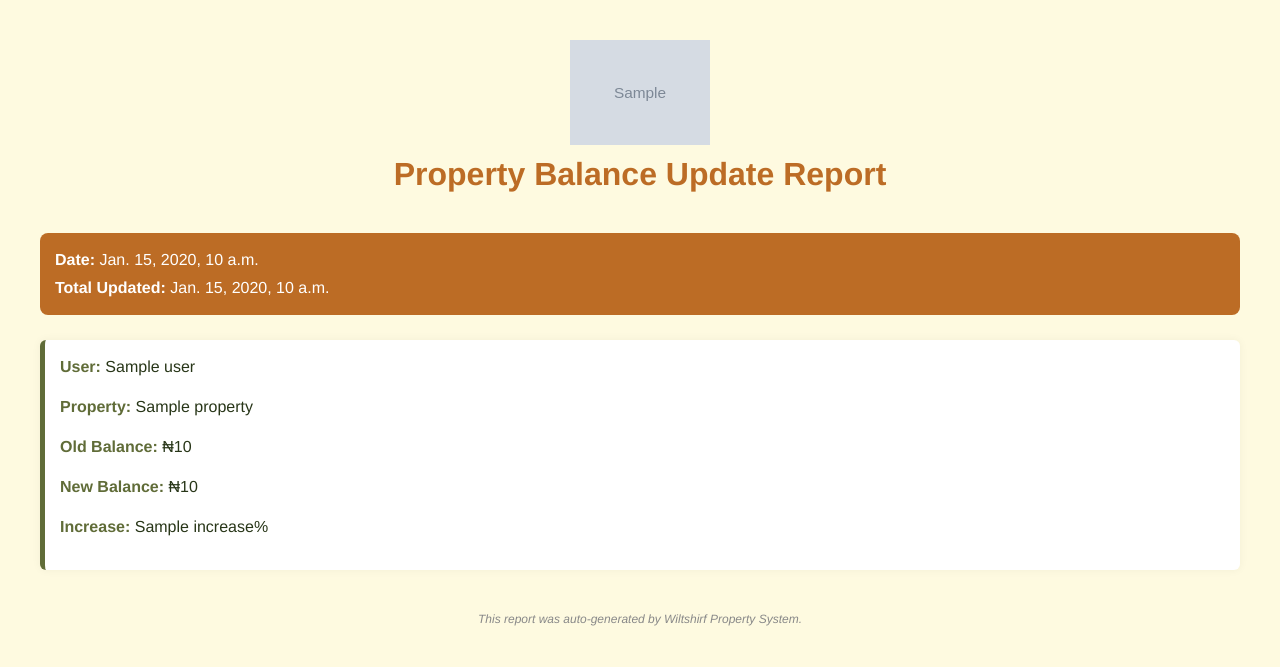
After one commit to TheTechApostle/wiltshirf, a Django app: template myapp/templates/Dashboard/balance_report_template.html in a window 1280 px wide. The commit adds this page. Shown: the top 667 px of the page. Run offline with Django 5.2, Linux system fonts and the light colour scheme; the template is opened without the code that fills it: most values are stand-ins (such as "Sample title", 1, 10 or a date in 2020); grey boxes marked "Sample" are stand-in pictures.

Commit message:
New Update of Wiltshirf

```diff
--- a/myapp/task.py
+++ b/myapp/task.py
@@ -26,3 +26,6 @@ def update_balances():
 
             product.to_balance = float(round(new_balance, 2))
             product.save()
+            updated_count += 1
+
+    return f"{updated_count} products updated"
--- /dev/null
+++ b/myapp/templates/Dashboard/balance_report_template.html
@@ -0,0 +1,77 @@
+<!DOCTYPE html>
+<html lang="en">
+<head>
+    <meta charset="UTF-8">
+    <title>Property Balance Update Report</title>
+    <link href="https://cdn.jsdelivr.net/npm/bootstrap@5.3.0/dist/css/bootstrap.min.css" rel="stylesheet">
+    <style>
+        body {
+            font-family: 'Helvetica', sans-serif;
+            background-color: #fefae0;
+            color: #283618;
+            padding: 40px;
+        }
+        .header {
+            text-align: center;
+            margin-bottom: 40px;
+        }
+        .header img {
+            max-width: 140px;
+            margin-bottom: 10px;
+        }
+        .header h2 {
+            color: #bc6c25;
+            font-weight: 700;
+        }
+        .report-info {
+            background-color: #bc6c25;
+            color: white;
+            padding: 15px;
+            border-radius: 8px;
+            margin-bottom: 25px;
+        }
+        .entry {
+            background-color: #ffffff;
+            border-left: 5px solid #606c38;
+            padding: 15px;
+            margin-bottom: 15px;
+            border-radius: 6px;
+            box-shadow: 0 0 10px rgba(0,0,0,0.05);
+        }
+        .entry strong {
+            color: #606c38;
+        }
+        .footer {
+            margin-top: 40px;
+            text-align: center;
+            font-size: 12px;
+            color: #888;
+        }
+    </style>
+</head>
+<body>
+    <div class="header">
+        <img src="{{ logo_url }}" alt="Company Logo">
+        <h2>Property Balance Update Report</h2>
+    </div>
+
+    <div class="report-info">
+        <p class="mb-1"><strong>Date:</strong> {{ date }}</p>
+        <p class="mb-0"><strong>Total Updated:</strong> {{ total_updated }}</p>
+    </div>
+
+    {% for entry in updates %}
+    <div class="entry">
+        <p><strong>User:</strong> {{ entry.user }}</p>
+        <p><strong>Property:</strong> {{ entry.property }}</p>
+        <p><strong>Old Balance:</strong> ₦{{ entry.old_balance }}</p>
+        <p><strong>New Balance:</strong> ₦{{ entry.new_balance }}</p>
+        <p><strong>Increase:</strong> {{ entry.increase }}%</p>
+    </div>
+    {% endfor %}
+
+    <div class="footer">
+        <em>This report was auto-generated by Wiltshirf Property System.</em>
+    </div>
+</body>
+</html>
--- a/myapp/templates/Dashboard/my_orders.html
+++ b/myapp/templates/Dashboard/my_orders.html
@@ -137,7 +137,7 @@
                               {% csrf_token %}
                               <p><strong>Balance:</strong> ₦{{ item.to_balance|floatformat:2 }}</p>
                               {% if plan %}
-                                <p><strong>Plan:</strong> {{ plan.duration_months }} months — Initial Deposit: {{ plan.initial_deposit_percent }}%</p>
+                                <p><strong>Plan:</strong> {{ plan.duration_months }} months — Initial Deposit: {{ item.Paidpercentage }}%</p>
                               {% endif %}
 
                               <div class="mb-3">
@@ -176,9 +176,9 @@
                                 <button type="submit" name="method" value="wallet" class="btn btn-success">
                                   <i class="bi bi-wallet2 me-1"></i> Pay with Wallet
                                 </button>
-                                <button type="submit" name="method" value="paystack" class="btn btn-primary">
+                                {% comment %} <button type="submit" name="method" value="paystack" class="btn btn-primary">
                                   <i class="bi bi-credit-card me-1"></i> Pay with Paystack
-                                </button>
+                                </button> {% endcomment %}
                               </div>
                             </form>
                           </div>
--- a/wiltshirf/__init__.py
+++ b/wiltshirf/__init__.py
@@ -1,3 +1,4 @@
-from  .celery import  app as celery_app
+from __future__ import absolute_import, unicode_literals
+from .celery import app as celery_app
 
-__all__ = ['celery_app']
+__all__ = ('celery_app',)
--- a/wiltshirf/celery.py
+++ b/wiltshirf/celery.py
@@ -1,6 +1,7 @@
-# project/celery.py
+from __future__ import absolute_import, unicode_literals
 import os
 from celery import Celery
+
 
 os.environ.setdefault('DJANGO_SETTINGS_MODULE', 'wiltshirf.settings')
 
```
Also changed, not shown: myapp/templates/Dashboard/index.html (+12 -1 lines), myapp/views.py (+82 -19 lines), requirements.txt (added, +12 -0 lines), wiltshirf/settings.py (+12 -2 lines), db.sqlite3, 5 other files.
